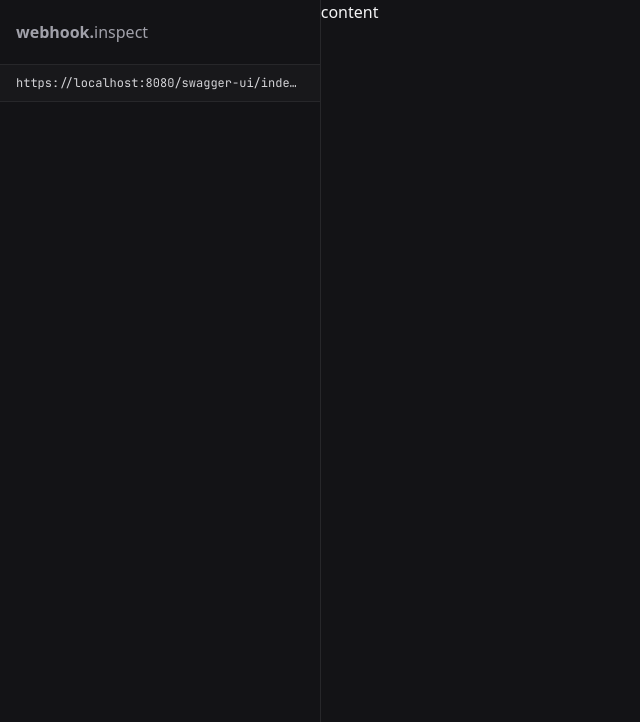
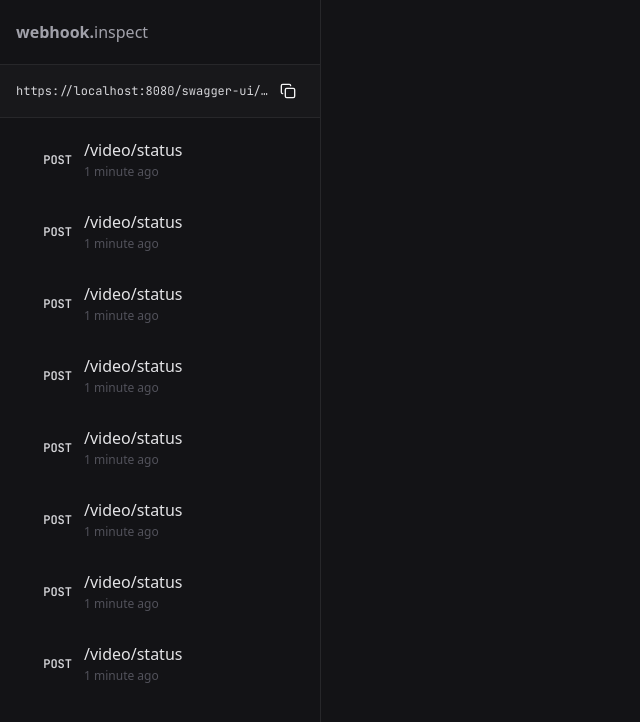
Before and after one commit to viniciusferreira7/inspector-web, a React (Vite) app: page / in a window 1280 px wide. Shown: the top 722 px of the page, without its empty margins (0-640 px from the left). Built offline with nearby package versions, Linux system fonts and the light colour scheme.

Commit message:
feat: create webhooks list and item

```diff
--- a/package.json
+++ b/package.json
@@ -19,6 +19,7 @@
     "@tailwindcss/vite": "^4.1.18",
     "@tanstack/react-router": "^1.150.0",
     "@tanstack/react-router-devtools": "^1.157.3",
+    "lucide-react": "^0.563.0",
     "react": "^19.2.0",
     "react-dom": "^19.2.0",
     "react-resizable-panels": "^4.5.1",
--- a/src/components/sidebar.tsx
+++ b/src/components/sidebar.tsx
@@ -1,3 +1,7 @@
+import { CopyIcon } from "lucide-react";
+import { IconButton } from "./ui/icon-button";
+import { WebhooksList } from "./webhooks-list";
+
 export function Sidebar() {
   return (
     <div className="flex h-screen flex-col">
@@ -13,7 +17,9 @@ export function Sidebar() {
             https://localhost:8080/swagger-ui/index.html#/
           </span>
         </div>
+        <IconButton icon={<CopyIcon className="size-4" />} />
       </div>
+      <WebhooksList />
     </div>
   );
 }
--- /dev/null
+++ b/src/components/webhooks-list-item.tsx
@@ -0,0 +1,29 @@
+import { Link } from "@tanstack/react-router";
+import { Trash2Icon } from "lucide-react";
+import { IconButton } from "./ui/icon-button";
+
+export function WebHooksListItem() {
+  return (
+    <div className="group rounded-lg transition-colors duration-150 hover:bg-zinc-700/30">
+      <div className="flex items-start gap-3 px-4 py-3.5">
+        <Link to="/" className="flex min-w-0 flex-1 items-center gap-3">
+          <span className="w-12 shrink-0 text-right font-mono font-semibold text-xs text-zinc-300">
+            POST
+          </span>
+          <div className="min-w=0 flex-1">
+            <p className="truncate text-shadow-2xs text-zinc-200 leading-tight">
+              /video/status
+            </p>
+            <p className="mt-1 font-medium text-xs text-zinc-500">
+              1 minute ago
+            </p>
+          </div>
+        </Link>
+        <IconButton
+          icon={<Trash2Icon className="size-3.5 text-zinc-400" />}
+          className="cursor-pointer opacity-0 transition-opacity group-hover:opacity-100"
+        />
+      </div>
+    </div>
+  );
+}
--- /dev/null
+++ b/src/components/webhooks-list.tsx
@@ -0,0 +1,20 @@
+import { WebHooksListItem } from "./webhooks-list-item";
+
+export function WebhooksList() {
+  return (
+    <div className="flex-1 overflow-y-auto">
+      <div className="space-y-1 p-2">
+        <WebHooksListItem />
+        <WebHooksListItem />
+        <WebHooksListItem />
+        <WebHooksListItem />
+        <WebHooksListItem />
+        <WebHooksListItem />
+        <WebHooksListItem />
+        <WebHooksListItem />
+      </div>
+    </div>
+  );
+}
+
+//TODO: 34:44 https://app.rocketseat.com.br/classroom/desafio-full-stack-com-ia
--- a/src/routes/index.tsx
+++ b/src/routes/index.tsx
@@ -3,10 +3,10 @@ import { Group, Panel, Separator } from "react-resizable-panels";
 import { Sidebar } from "../components/sidebar";
 
 export const Route = createFileRoute("/")({
-  component: Home,
+  component: Index,
 });
 
-function Home() {
+function Index() {
   return (
     <div className="h-screen bg-zinc-900">
       <Group orientation="horizontal">
@@ -14,9 +14,7 @@ function Home() {
           <Sidebar />
         </Panel>
         <Separator className="w-px bg-zinc-700 transition-colors duration-150 hover:bg-zinc-600" />
-        <Panel defaultSize="80%" minSize="60%" maxSize="75%">
-          content
-        </Panel>
+        <Panel defaultSize="80%" minSize="60%" maxSize="75%"></Panel>
       </Group>
     </div>
   );
```
Also changed, not shown: 1 other file (tests, documents, lock files or other folders).
